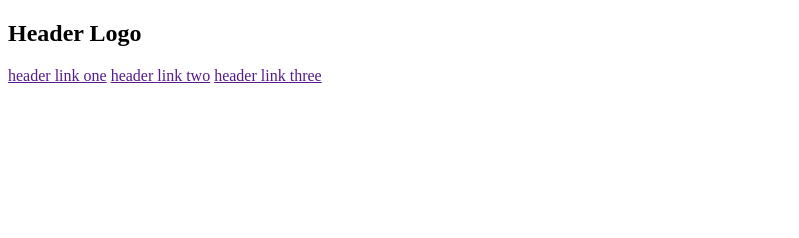
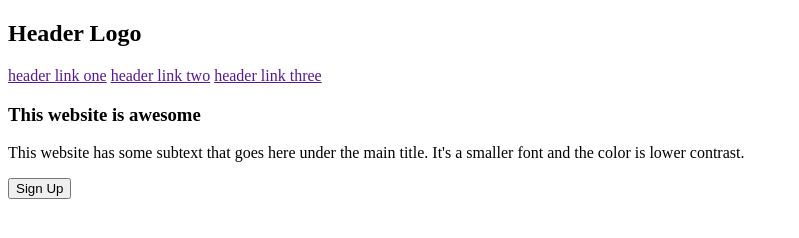
Before and after one commit to Sydrexia/landing-page, a plain HTML site: page index.html in a window 1280 px wide. Shown: the whole page, without its empty margins (0-799 px from the left). Drawn offline with Linux system fonts and the light colour scheme.

Commit message:
Finished header html

```diff
--- a/index.html
+++ b/index.html
@@ -9,6 +9,10 @@
         <a href="">header link one</a>
         <a href="">header link two</a>
         <a href="">header link three</a>
+        <h3>This website is awesome</h3>
+        <p>This website has some subtext that goes here under the main title. It's a smaller font and the color is lower contrast.</p>
+        <button>Sign Up</button>
+        <img src="">
     </header>
 
     <body>
```
